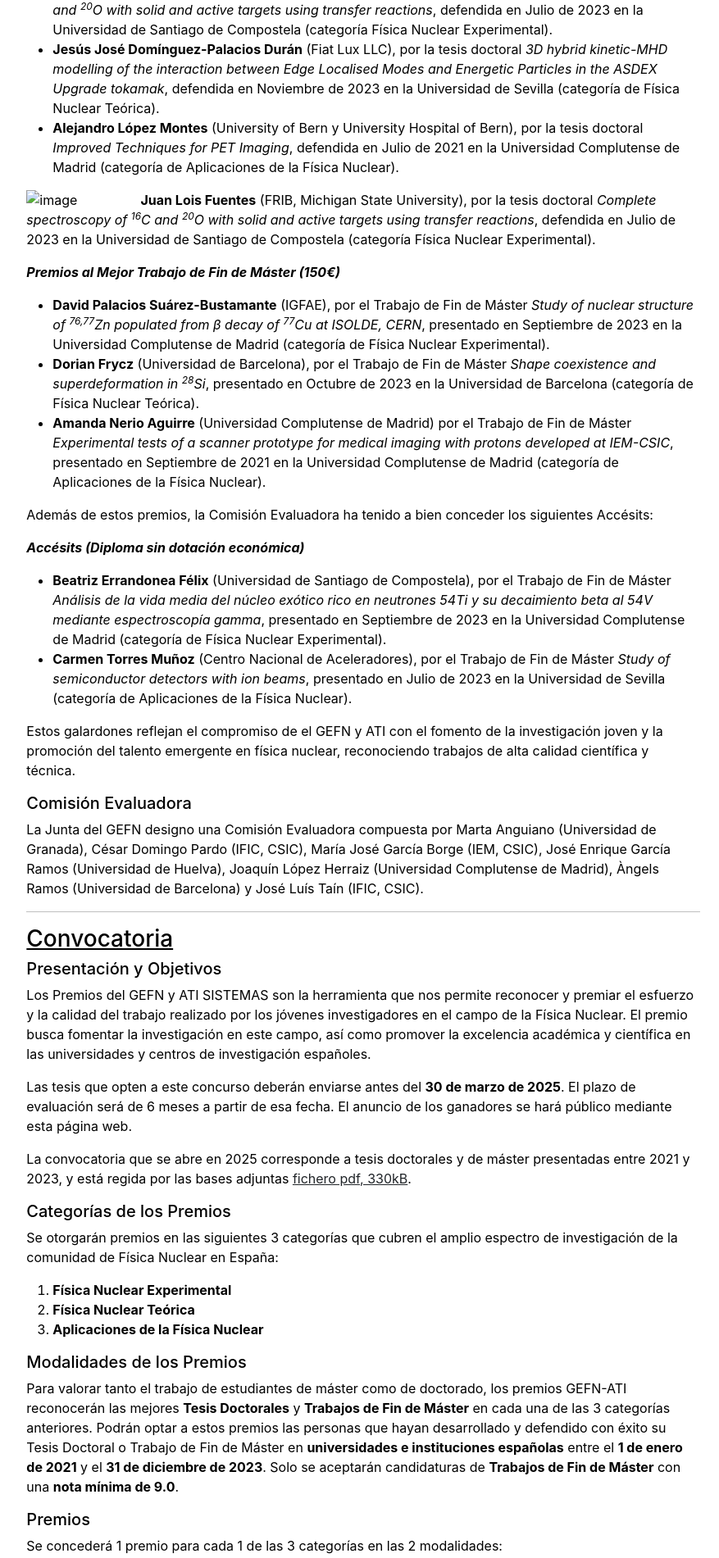
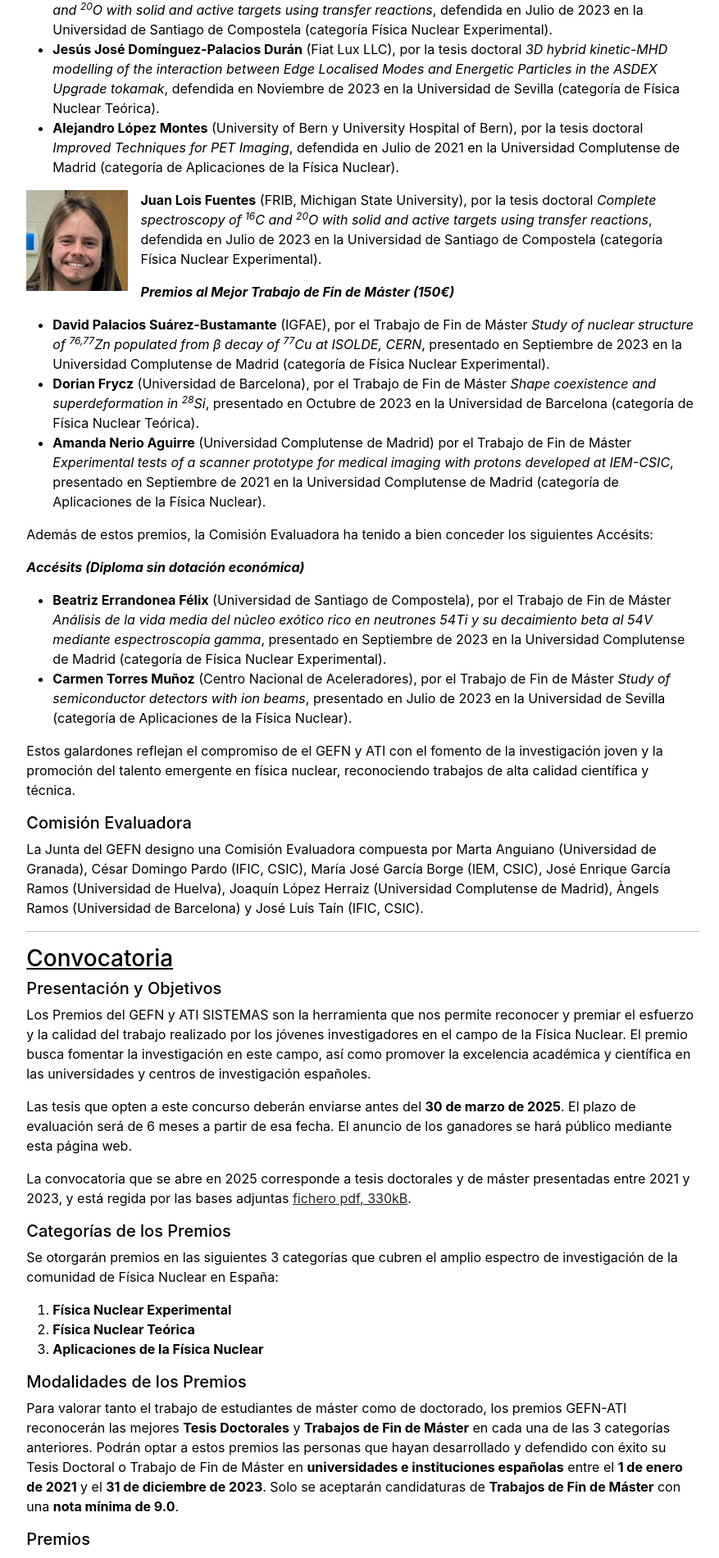
Before and after one commit to GEFN-RSEF/GEFN-RSEF.github.io, a Jekyll site: the page built from premios/2021_23.md, in a window 1280 px wide. Shown: the part 635-2536 px from the top of the page at 82% size, without its empty margins (197-1074 px from the left). Built offline with Jekyll 4.4.1, drawn with Linux system fonts in a browser that asks for light colours.

Commit message:
Premios update

```diff
--- a/premios/2021_23.md
+++ b/premios/2021_23.md
@@ -17,7 +17,7 @@ Tras la evaluación de las candidaturas presentadas, la Comisión Evaluadora ha
 + **Jesús José Domínguez-Palacios Durán** (Fiat Lux LLC), por la tesis doctoral *3D hybrid kinetic-MHD modelling of the interaction between Edge Localised Modes and Energetic Particles in the ASDEX Upgrade tokamak*, defendida en Noviembre de 2023 en la Universidad de Sevilla (categoría de Física Nuclear Teórica).
 + **Alejandro López Montes** (University of Bern y University Hospital of Bern), por la tesis doctoral *Improved Techniques for PET Imaging*, defendida en Julio de 2021 en la Universidad Complutense de Madrid (categoría de Aplicaciones de la Física Nuclear).
 
-![image](./2021-23/Lois_crop.jpg){: style="float: left; margin-right: 1em; height="15%" width="15%""}
+![image](./2021_23/Lois_crop.jpg){: style="float: left; margin-right: 1em; height="15%" width="15%""}
 **Juan Lois Fuentes** (FRIB, Michigan State University), por la tesis doctoral *Complete spectroscopy of <sup>16</sup>C and <sup>20</sup>O with solid and active targets using transfer reactions*, defendida en Julio de 2023 en la Universidad de Santiago de Compostela (categoría Física Nuclear Experimental).
 
 ***Premios al Mejor Trabajo de Fin de Máster (150€)***
```
Also changed, not shown: 1 other file.
